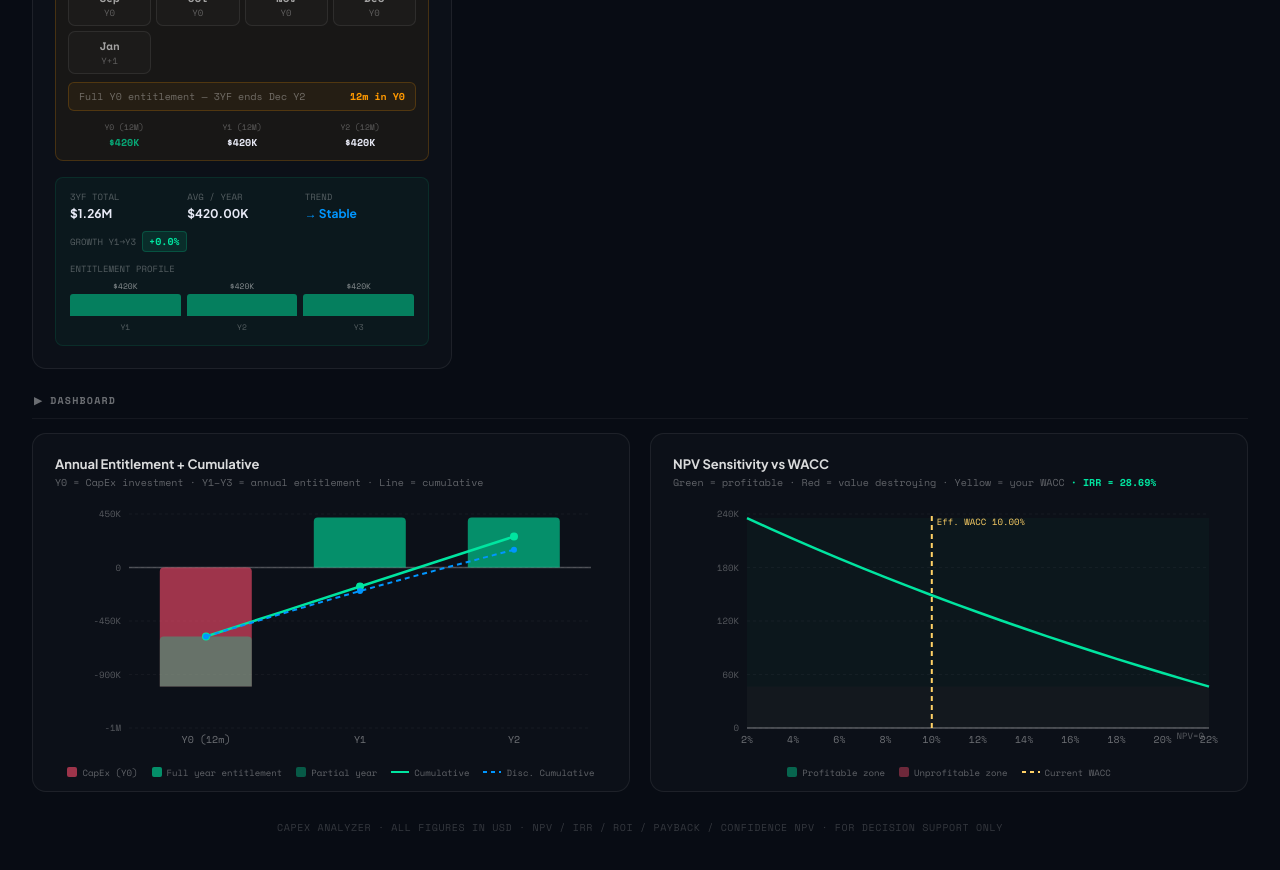
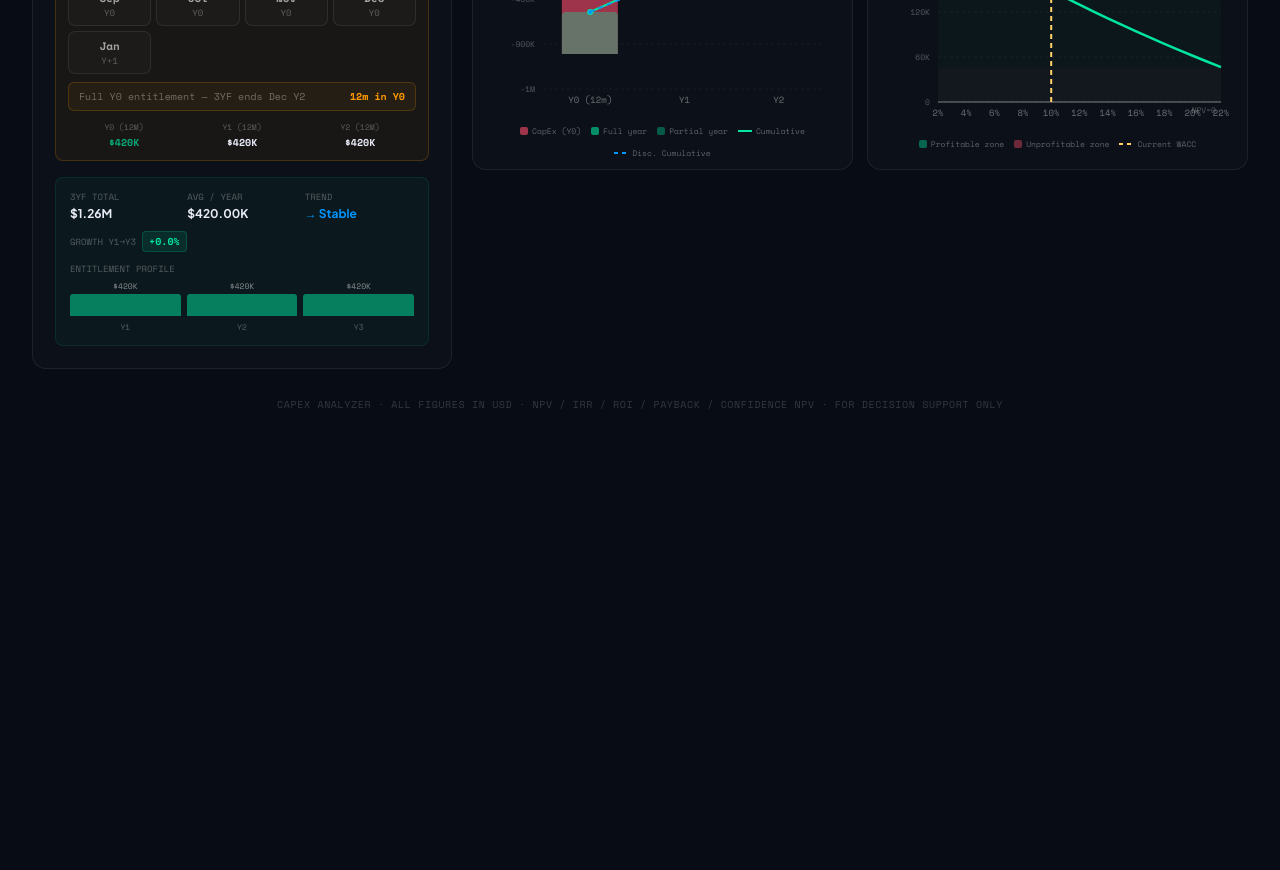
Before and after one commit to alexabellana/capex-analyzer, a React (Vite) app: page / in a window 1280 px wide. Shown: the part 940-1810 px from the top of the page. After the commit the page ends 1440 px from the top, so only its background shows below. Built offline with nearby package versions, Linux system fonts and the light colour scheme.

Commit message:
Update App.jsx

```diff
--- a/src/App.jsx
+++ b/src/App.jsx
@@ -665,115 +665,99 @@ export default function CapExAnalyzer() {
                     <MetricCard label="IRR" value={m.irr !== null ? fmtPct(m.irr) : "N/A"} sub={`vs effective WACC ${fmtPct(effectiveWACC)}`} verdictKey={m.irr !== null && m.irr > effectiveWACC ? "GO" : "NO-GO"} />
                     <MetricCard label="Simple Payback" value={fmtPayback(m.payback)} sub={m.payback === null ? "Not recovered within 3 yrs" : "Undiscounted recovery"} verdictKey={m.payback !== null && m.payback < 2.5 ? "GO" : m.payback !== null && m.payback <= 3 ? "AMBER_PAYBACK" : "NO-GO"} />
                   </div>
-                </>
-              ) : (
-                <div style={{ textAlign: "center", color: "rgba(255,255,255,0.3)", padding: 60, fontSize: 13 }}>Enter valid entitlement values to compute metrics</div>
-              )}
-            </div>
-          </div>
 
-          {/* Dashboard Section */}
-          <div style={{ display: "flex", flexDirection: "column", gap: 14 }}>
-            <div style={{ fontSize: 10, fontFamily: "'Space Mono',monospace", fontWeight: 700, color: "rgba(255,255,255,0.4)", letterSpacing: "0.12em", textTransform: "uppercase", paddingLeft: 2, paddingBottom: 10, borderBottom: "1px solid rgba(255,255,255,0.05)" }}>▶ Dashboard</div>
-            <div style={{ display: "grid", gridTemplateColumns: "1fr 1fr", gap: 20 }}>
+                  {/* Dashboard — charts inline */}
+                  <div style={{ fontSize: 10, fontFamily: "'Space Mono',monospace", fontWeight: 700, color: "rgba(255,255,255,0.4)", letterSpacing: "0.12em", textTransform: "uppercase", paddingLeft: 2, marginTop: 4 }}>▶ Dashboard</div>
+                  <div style={{ display: "grid", gridTemplateColumns: "1fr 1fr", gap: 14 }}>
 
                     {/* Chart 1 */}
-            <div style={{ background: "rgba(255,255,255,0.02)", border: "1px solid rgba(255,255,255,0.07)", borderRadius: 14, padding: "22px 22px 12px" }}>
+                    <div style={{ background: "rgba(255,255,255,0.02)", border: "1px solid rgba(255,255,255,0.07)", borderRadius: 14, padding: "16px 16px 10px" }}>
                       <div style={{ marginBottom: 8 }}>
-                <div style={{ fontSize: 13, fontFamily: "'Plus Jakarta Sans',sans-serif", fontWeight: 700, color: "rgba(255,255,255,0.85)" }}>Annual Entitlement + Cumulative</div>
-                <div style={{ fontSize: 10, color: "rgba(255,255,255,0.35)", marginTop: 3 }}>
-                  Y0 = CapEx investment · Y1–Y3 = annual entitlement · Line = cumulative
+                        <div style={{ fontSize: 12, fontFamily: "'Plus Jakarta Sans',sans-serif", fontWeight: 700, color: "rgba(255,255,255,0.85)" }}>Annual Entitlement + Cumulative</div>
+                        <div style={{ fontSize: 9, color: "rgba(255,255,255,0.35)", marginTop: 3 }}>Y0 = CapEx · Y1–Y3 = entitlement · Line = cumulative</div>
                       </div>
-              </div>
-              <ResponsiveContainer width="100%" height={260}>
-                <ComposedChart data={entitlementChartData} margin={{ top: 16, right: 16, left: 10, bottom: 0 }} barCategoryGap="20%" barGap={0}>
+                      <ResponsiveContainer width="100%" height={220}>
+                        <ComposedChart data={entitlementChartData} margin={{ top: 10, right: 10, left: 0, bottom: 0 }} barCategoryGap="20%">
                           <CartesianGrid strokeDasharray="3 3" stroke="rgba(255,255,255,0.04)" vertical={false} />
-                  <XAxis dataKey="year" tick={{ fill: "rgba(255,255,255,0.4)", fontSize: 10, fontFamily: "'Space Mono'" }} axisLine={false} tickLine={false} />
-                  <YAxis tick={{ fill: "rgba(255,255,255,0.3)", fontSize: 9, fontFamily: "'Space Mono'" }} axisLine={false} tickLine={false} tickFormatter={v => fmt(v, 0, "")} width={64} />
-                  <Tooltip
-                    contentStyle={{ background: "#0d1520", border: "1px solid rgba(255,255,255,0.1)", borderRadius: 8, fontFamily: "'Space Mono'", fontSize: 11 }}
-                    labelStyle={{ color: "rgba(255,255,255,0.7)", marginBottom: 4, fontWeight: 700 }}
-                    itemStyle={{ color: "rgba(255,255,255,0.55)" }}
+                          <XAxis dataKey="year" tick={{ fill: "rgba(255,255,255,0.4)", fontSize: 9, fontFamily: "'Space Mono'" }} axisLine={false} tickLine={false} />
+                          <YAxis tick={{ fill: "rgba(255,255,255,0.3)", fontSize: 8, fontFamily: "'Space Mono'" }} axisLine={false} tickLine={false} tickFormatter={v => fmt(v, 0, "")} width={54} />
+                          <Tooltip contentStyle={{ background: "#0d1520", border: "1px solid rgba(255,255,255,0.1)", borderRadius: 8, fontFamily: "'Space Mono'", fontSize: 10 }} labelStyle={{ color: "rgba(255,255,255,0.7)", marginBottom: 4, fontWeight: 700 }} itemStyle={{ color: "rgba(255,255,255,0.55)" }}
                             formatter={(v, n) => {
                               if (n === "investment") return [<span style={{ color: "#ff4d6d" }}>{fmt(v)}</span>, "CapEx (Y0)"];
                               if (n === "entitlement") return [<span style={{ color: "#00e5a0" }}>{fmt(v)}</span>, "Annual Entitlement"];
                               if (n === "cumulative") return [<span style={{ color: "#00e5a0" }}>{fmt(v)}</span>, "Cumulative"];
                               if (n === "discounted") return [<span style={{ color: "#0096ff" }}>{fmt(v)}</span>, "Disc. Cumulative"];
                               return [fmt(v), n];
-                    }}
-                  />
+                            }} />
                           <ReferenceLine y={0} stroke="rgba(255,255,255,0.25)" strokeWidth={1.5} />
-                  <Bar dataKey="investment" stackId="main" fill="rgba(255,77,109,0.6)" radius={[0, 0, 4, 4]} />
-                  <Bar dataKey="partial" stackId="main" fill="rgba(0,229,160,0.35)" radius={[4, 4, 0, 0]} />
-                  <Bar dataKey="entitlement" stackId="main" radius={[4, 4, 0, 0]}>
+                          <Bar dataKey="investment" stackId="main" fill="rgba(255,77,109,0.6)" radius={[0,0,4,4]} />
+                          <Bar dataKey="partial" stackId="main" fill="rgba(0,229,160,0.35)" radius={[4,4,0,0]} />
+                          <Bar dataKey="entitlement" stackId="main" radius={[4,4,0,0]}>
                             {entitlementChartData.map((entry, i) => (
                               <Cell key={i} fill={entry.isPartialYear ? "rgba(0,229,160,0.35)" : "rgba(0,229,160,0.6)"} />
                             ))}
                           </Bar>
-                  <Line type="monotone" dataKey="cumulative" stroke="#00e5a0" strokeWidth={2.5} dot={{ fill: "#00e5a0", r: 4, strokeWidth: 0 }} activeDot={{ r: 6 }} />
-                  <Line type="monotone" dataKey="discounted" stroke="#0096ff" strokeWidth={2} strokeDasharray="5 4" dot={{ fill: "#0096ff", r: 3, strokeWidth: 0 }} />
+                          <Line type="monotone" dataKey="cumulative" stroke="#00e5a0" strokeWidth={2} dot={{ fill: "#00e5a0", r: 3, strokeWidth: 0 }} activeDot={{ r: 5 }} />
+                          <Line type="monotone" dataKey="discounted" stroke="#0096ff" strokeWidth={1.5} strokeDasharray="5 4" dot={{ fill: "#0096ff", r: 2, strokeWidth: 0 }} />
                         </ComposedChart>
                       </ResponsiveContainer>
-              <div style={{ display: "flex", gap: 14, marginTop: 8, justifyContent: "center", flexWrap: "wrap" }}>
+                      <div style={{ display: "flex", gap: 10, marginTop: 6, justifyContent: "center", flexWrap: "wrap" }}>
                         {[
                           { color: "rgba(255,77,109,0.6)", label: "CapEx (Y0)", box: true },
-                  { color: "rgba(0,229,160,0.6)", label: "Full year entitlement", box: true },
+                          { color: "rgba(0,229,160,0.6)", label: "Full year", box: true },
                           { color: "rgba(0,229,160,0.35)", label: "Partial year", box: true },
                           { color: "#00e5a0", label: "Cumulative" },
                           { color: "#0096ff", label: "Disc. Cumulative", dashed: true },
                         ].map(({ color, label, dashed, box }) => (
-                  <div key={label} style={{ display: "flex", alignItems: "center", gap: 5 }}>
-                    {box
-                      ? <div style={{ width: 10, height: 10, borderRadius: 2, background: color }} />
-                      : <div style={{ width: 18, height: 2, ...(dashed ? { backgroundImage: `repeating-linear-gradient(90deg,${color} 0,${color} 4px,transparent 4px,transparent 8px)` } : { background: color }) }} />
-                    }
-                    <span style={{ fontSize: 9, color: "rgba(255,255,255,0.35)", fontFamily: "'Space Mono'" }}>{label}</span>
+                          <div key={label} style={{ display: "flex", alignItems: "center", gap: 4 }}>
+                            {box ? <div style={{ width: 8, height: 8, borderRadius: 2, background: color }} /> : <div style={{ width: 14, height: 2, ...(dashed ? { backgroundImage: `repeating-linear-gradient(90deg,${color} 0,${color} 4px,transparent 4px,transparent 8px)` } : { background: color }) }} />}
+                            <span style={{ fontSize: 8, color: "rgba(255,255,255,0.35)", fontFamily: "'Space Mono'" }}>{label}</span>
                           </div>
                         ))}
                       </div>
                     </div>
 
                     {/* Chart 2 */}
-            <div style={{ background: "rgba(255,255,255,0.02)", border: "1px solid rgba(255,255,255,0.07)", borderRadius: 14, padding: "22px 22px 12px" }}>
+                    <div style={{ background: "rgba(255,255,255,0.02)", border: "1px solid rgba(255,255,255,0.07)", borderRadius: 14, padding: "16px 16px 10px" }}>
                       <div style={{ marginBottom: 8 }}>
-                <div style={{ fontSize: 13, fontFamily: "'Plus Jakarta Sans',sans-serif", fontWeight: 700, color: "rgba(255,255,255,0.85)" }}>NPV Sensitivity vs WACC</div>
-                <div style={{ fontSize: 10, color: "rgba(255,255,255,0.35)", marginTop: 3 }}>
+                        <div style={{ fontSize: 12, fontFamily: "'Plus Jakarta Sans',sans-serif", fontWeight: 700, color: "rgba(255,255,255,0.85)" }}>NPV Sensitivity vs WACC</div>
+                        <div style={{ fontSize: 9, color: "rgba(255,255,255,0.35)", marginTop: 3 }}>
                           Green = profitable · Red = value destroying · Yellow = your WACC
-                  {m?.irr != null && <span style={{ color: m.irr > effectiveWACC ? "#00e5a0" : "#ff4d6d", marginLeft: 6, fontWeight: 700 }}>· IRR = {fmtPct(m.irr)}{m.irr < effectiveWACC ? " ✗ Below effective WACC" : ""}</span>}
+                          {m?.irr != null && <span style={{ color: m.irr > effectiveWACC ? "#00e5a0" : "#ff4d6d", marginLeft: 4, fontWeight: 700 }}>· IRR = {fmtPct(m.irr)}</span>}
                         </div>
                       </div>
-              <ResponsiveContainer width="100%" height={260}>
-                <LineChart data={sensitivityData} margin={{ top: 16, right: 16, left: 10, bottom: 0 }}>
+                      <ResponsiveContainer width="100%" height={220}>
+                        <LineChart data={sensitivityData} margin={{ top: 10, right: 10, left: 0, bottom: 0 }}>
                           <CartesianGrid strokeDasharray="3 3" stroke="rgba(255,255,255,0.04)" vertical={false} />
                           <ReferenceArea y1={0} y2={Math.max(...sensitivityData.map(d => d.npv))} fill="rgba(0,229,160,0.05)" />
                           <ReferenceArea y1={Math.min(...sensitivityData.map(d => d.npv))} y2={0} fill="rgba(255,77,109,0.05)" />
-                  <XAxis dataKey="wacc" tick={{ fill: "rgba(255,255,255,0.4)", fontSize: 10, fontFamily: "'Space Mono'" }} axisLine={false} tickLine={false} interval={1} />
-                  <YAxis tick={{ fill: "rgba(255,255,255,0.3)", fontSize: 9, fontFamily: "'Space Mono'" }} axisLine={false} tickLine={false} tickFormatter={v => fmt(v, 0, "")} width={64} />
-                  <Tooltip
-                    contentStyle={{ background: "#0d1520", border: "1px solid rgba(255,255,255,0.1)", borderRadius: 8, fontFamily: "'Space Mono'", fontSize: 11 }}
-                    formatter={v => [<span style={{ color: v >= 0 ? "#00e5a0" : "#ff4d6d" }}>{fmt(v)}</span>, v >= 0 ? "NPV ✓ Profitable" : "NPV ✗ Unprofitable"]}
-                  />
-                  <ReferenceLine y={0} stroke="rgba(255,255,255,0.3)" strokeWidth={1.5} label={{ value: "NPV=0", fill: "rgba(255,255,255,0.3)", fontSize: 9, position: "insideTopRight" }} />
-                  <ReferenceLine x={`${(effectiveWACC * 100).toFixed(0)}%`} stroke="#ffd166" strokeDasharray="5 4" strokeWidth={2} label={{ value: `Eff. WACC ${fmtPct(effectiveWACC)}`, fill: "#ffd166", fontSize: 9, position: "insideTopLeft" }} />
-                  <Line type="monotone" dataKey="npv" strokeWidth={2.5} dot={false} activeDot={{ r: 5, fill: "#00e5a0" }} stroke="#00e5a0" />
+                          <XAxis dataKey="wacc" tick={{ fill: "rgba(255,255,255,0.4)", fontSize: 9, fontFamily: "'Space Mono'" }} axisLine={false} tickLine={false} interval={1} />
+                          <YAxis tick={{ fill: "rgba(255,255,255,0.3)", fontSize: 8, fontFamily: "'Space Mono'" }} axisLine={false} tickLine={false} tickFormatter={v => fmt(v, 0, "")} width={54} />
+                          <Tooltip contentStyle={{ background: "#0d1520", border: "1px solid rgba(255,255,255,0.1)", borderRadius: 8, fontFamily: "'Space Mono'", fontSize: 10 }} formatter={v => [<span style={{ color: v >= 0 ? "#00e5a0" : "#ff4d6d" }}>{fmt(v)}</span>, v >= 0 ? "NPV ✓" : "NPV ✗"]} />
+                          <ReferenceLine y={0} stroke="rgba(255,255,255,0.3)" strokeWidth={1.5} label={{ value: "NPV=0", fill: "rgba(255,255,255,0.3)", fontSize: 8, position: "insideTopRight" }} />
+                          <ReferenceLine x={`${(effectiveWACC * 100).toFixed(0)}%`} stroke="#ffd166" strokeDasharray="5 4" strokeWidth={2} label={{ value: `Eff. WACC ${fmtPct(effectiveWACC)}`, fill: "#ffd166", fontSize: 8, position: "insideTopLeft" }} />
+                          <Line type="monotone" dataKey="npv" strokeWidth={2.5} dot={false} activeDot={{ r: 4, fill: "#00e5a0" }} stroke="#00e5a0" />
                         </LineChart>
                       </ResponsiveContainer>
-              <div style={{ display: "flex", gap: 14, marginTop: 8, justifyContent: "center" }}>
+                      <div style={{ display: "flex", gap: 10, marginTop: 6, justifyContent: "center" }}>
                         {[
                           { color: "rgba(0,229,160,0.4)", label: "Profitable zone", box: true },
                           { color: "rgba(255,77,109,0.4)", label: "Unprofitable zone", box: true },
                           { color: "#ffd166", label: "Current WACC", dashed: true },
                         ].map(({ color, label, dashed, box }) => (
-                  <div key={label} style={{ display: "flex", alignItems: "center", gap: 5 }}>
-                    {box
-                      ? <div style={{ width: 10, height: 10, borderRadius: 2, background: color }} />
-                      : <div style={{ width: 18, height: 2, backgroundImage: `repeating-linear-gradient(90deg,${color} 0,${color} 4px,transparent 4px,transparent 8px)` }} />
-                    }
-                    <span style={{ fontSize: 9, color: "rgba(255,255,255,0.35)", fontFamily: "'Space Mono'" }}>{label}</span>
+                          <div key={label} style={{ display: "flex", alignItems: "center", gap: 4 }}>
+                            {box ? <div style={{ width: 8, height: 8, borderRadius: 2, background: color }} /> : <div style={{ width: 14, height: 2, backgroundImage: `repeating-linear-gradient(90deg,${color} 0,${color} 4px,transparent 4px,transparent 8px)` }} />}
+                            <span style={{ fontSize: 8, color: "rgba(255,255,255,0.35)", fontFamily: "'Space Mono'" }}>{label}</span>
                           </div>
                         ))}
                       </div>
                     </div>
+
+                  </div>
+                </>
+              ) : (
+                <div style={{ textAlign: "center", color: "rgba(255,255,255,0.3)", padding: 60, fontSize: 13 }}>Enter valid entitlement values to compute metrics</div>
+              )}
             </div>
           </div>
 
```
Lines whose indentation alone changed are shown as unchanged.
